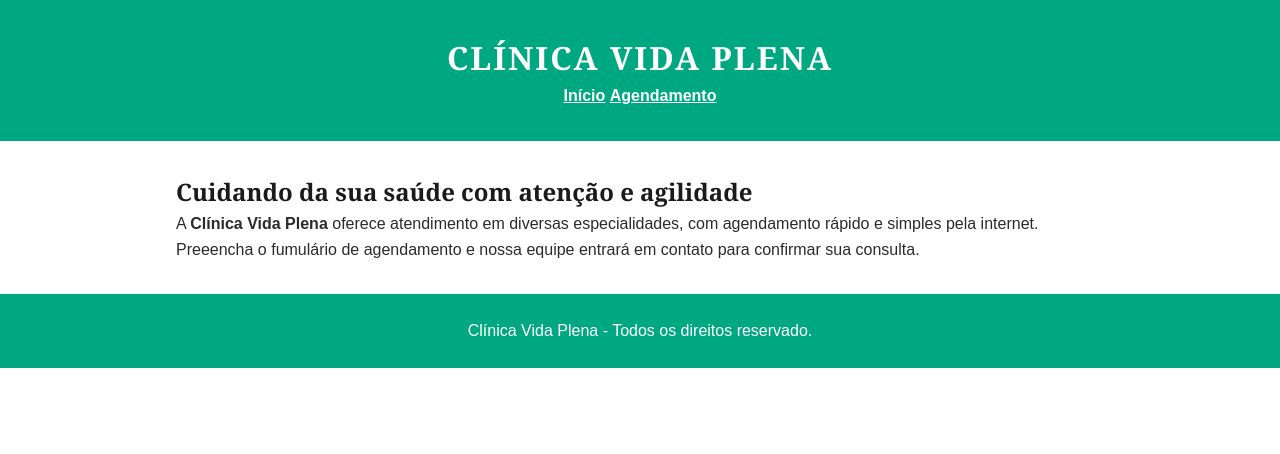
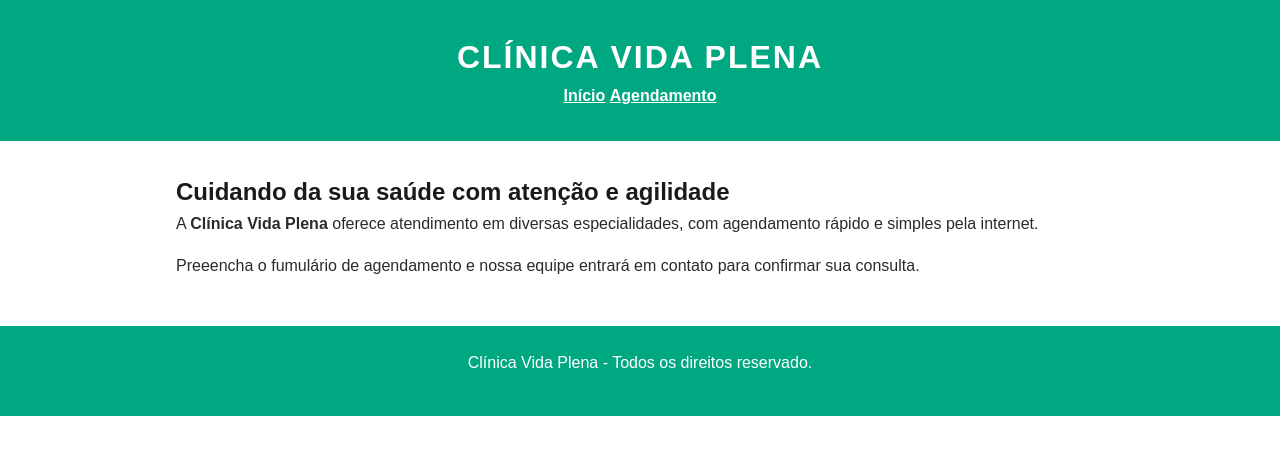
Before and after one commit to cristopherpimentel-maker/css-vida-plena, a plain HTML site: page index.html in a window 1280 px wide. Drawn offline with Linux system fonts and the light colour scheme.

Commit message:
Organiza e comenta o style.css final

```diff
--- a/style.css
+++ b/style.css
@@ -1,14 +1,29 @@
+/* Seletor Universal */
 * {
     margin: 0;
     padding: 0;
     box-sizing: border-box;
 }
 
+/* Seletor da TAG */
 body {
     font-family: Arial,
     Helvetica, sans-serif;
     color: #2b2b2b;
     line-height: 1.6;
+}
+
+h1 {
+    font-size: 32px;
+}
+
+h2 {
+    font-size: 24px;
+    margin-bottom: 8;
+}
+
+p {
+    margin-bottom: 16px;
 }
 
 header {
@@ -51,6 +66,7 @@ footer {
     padding: 24px 16px;
 }
 
+/* Seletor de Classe */
 .aviso {
     background-color: #8ffedb;
     padding: 16px;
@@ -58,6 +74,7 @@ footer {
     margin-bottom: 16px;
 }
 
+/* Seletor de ID */
 #nome {
     border:2px solid #00a881;
     border-radius: 6px;
@@ -100,7 +117,8 @@ footer {
     padding: 8px;
 }
 
+/* Seletor compartilhado */
 h1, h2, h3 {
-    font-family: Georgia, serif;
+    font-family: Arial, serif;
     color: #1a1a1a;
 }
```
